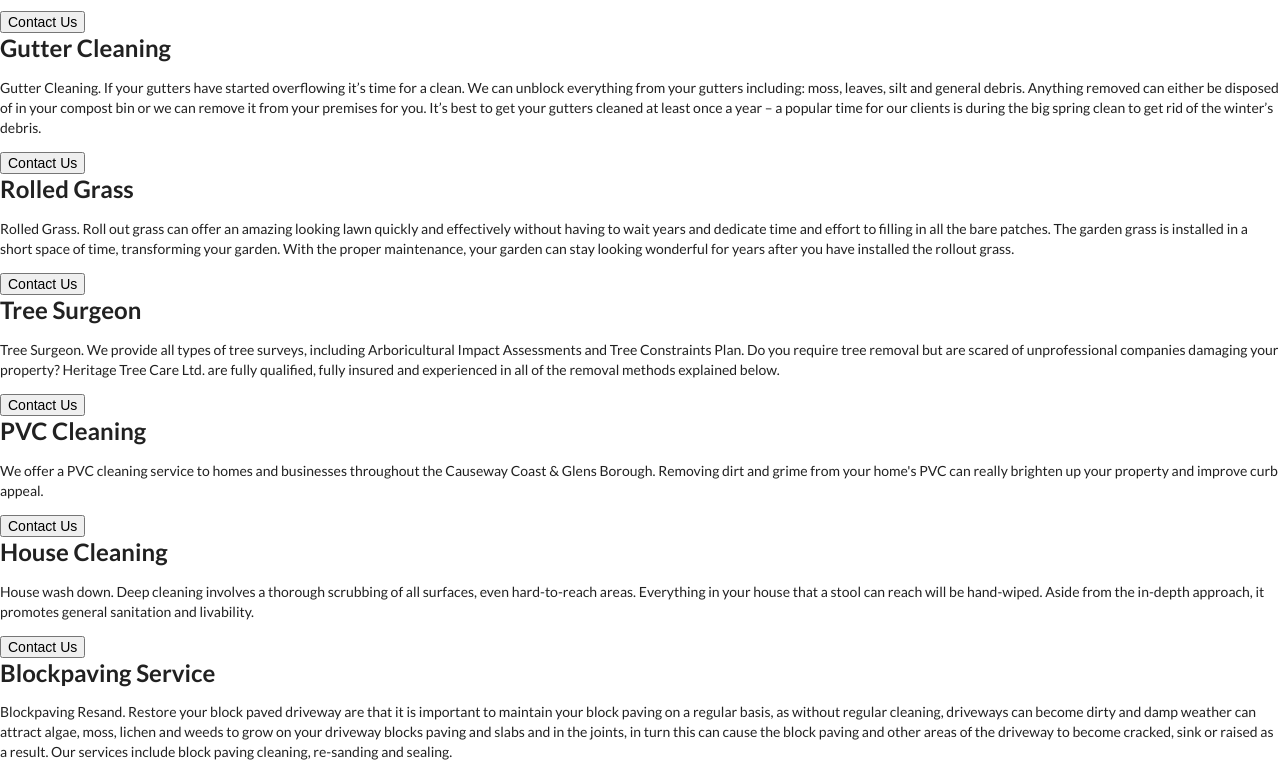
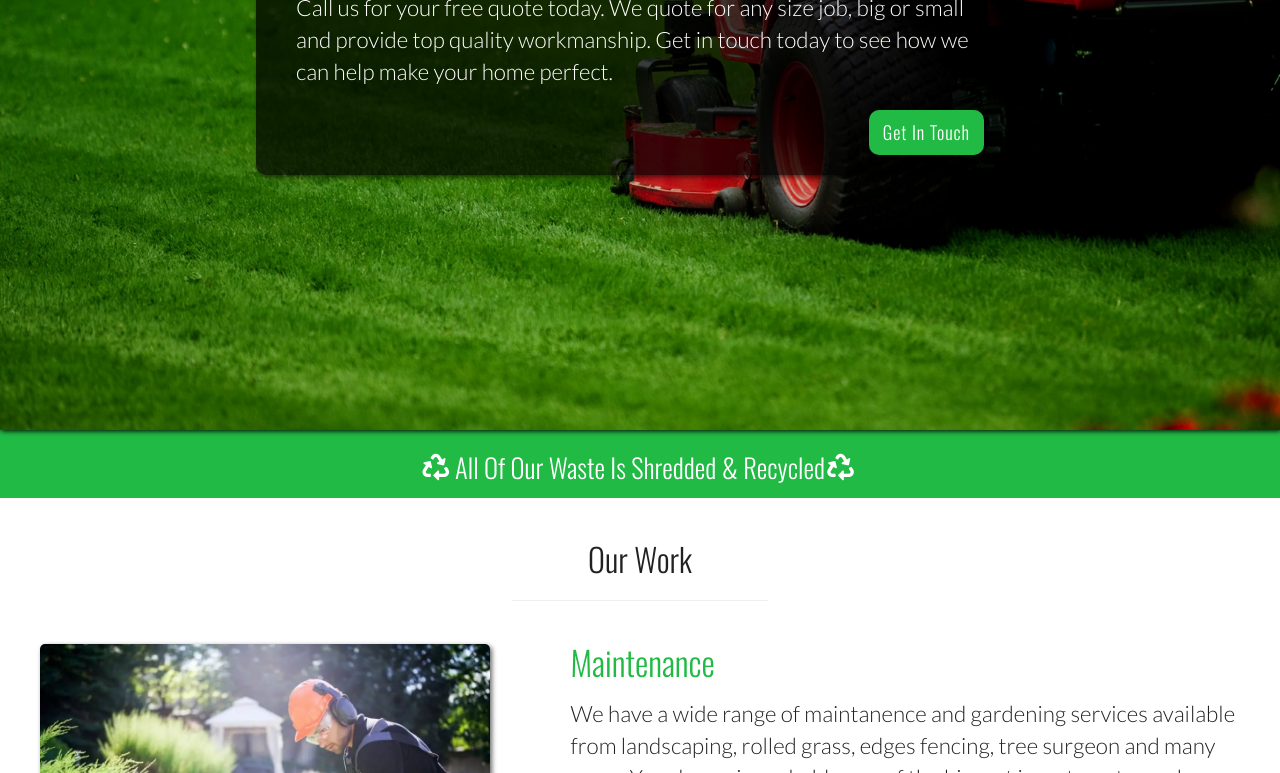
Before and after one commit to lukeohanlon/project, a plain HTML site: page index.html in a window 1280 px wide. Shown: the part 370-1143 px from the top of the page. Drawn offline with nearby package versions, Linux system fonts and the light colour scheme.

Commit message:
optimisation

```diff
--- a/index.html
+++ b/index.html
@@ -23,7 +23,7 @@
       src="https://kit.fontawesome.com/72e0919d32.js"
       crossorigin="anonymous"
     ></script>
-    <link rel="stylesheet" type="text/css" href="style.css" media="print" />
+    <link rel="stylesheet" type="text/css" href="style.css"  />
     <!-- <link rel="stylesheet" type="text/css" href="style.css" media="print" onload="this.media='screen and (min-width:500px)'" /> -->
     <title>Swift | Home Maintenance</title>
   </head>
```
